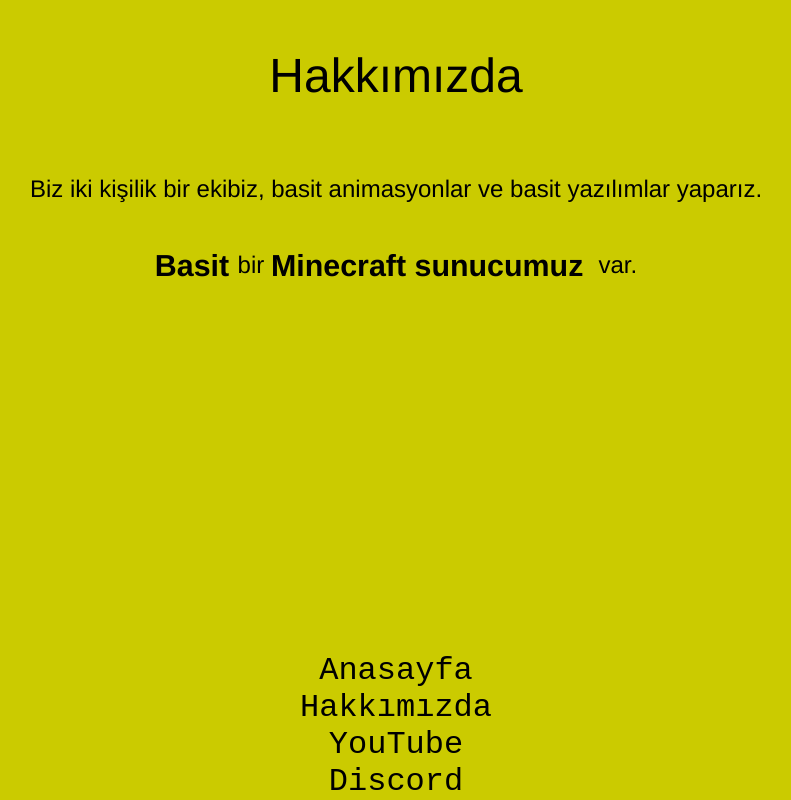
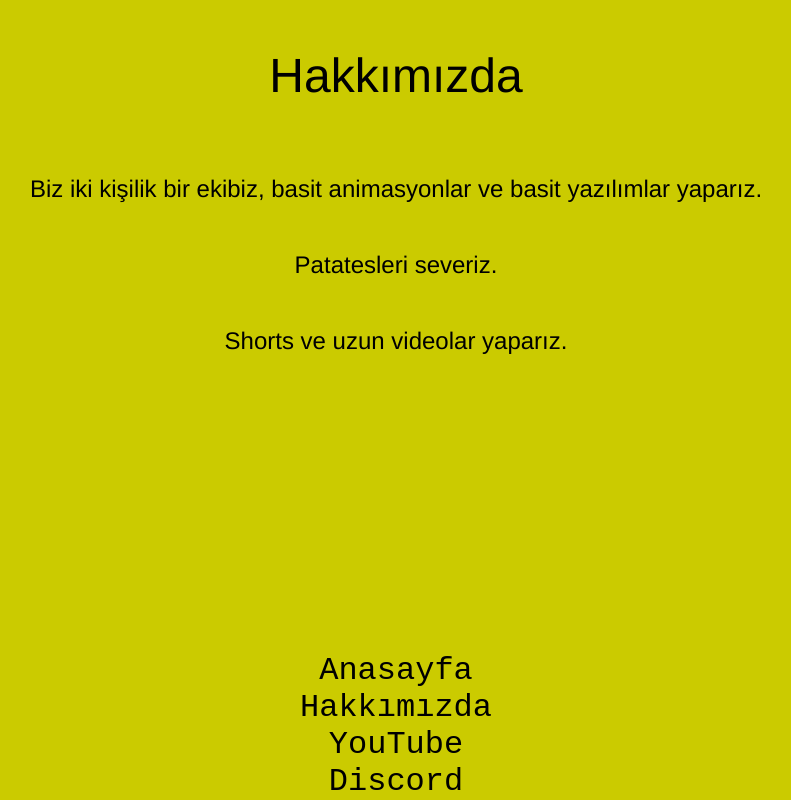
Before and after one commit to FakeTeamsTR/LimdekStudiosWebSite, a plain HTML site: page html/hakkimizda.html in a window 1280 px wide. Shown: the whole page, without its empty margins (244-1035 px from the left). Drawn offline with Linux system fonts and the light colour scheme.

Commit message:
Add files via upload

```diff
--- a/html/hakkimizda.css
+++ b/html/hakkimizda.css
@@ -44,14 +44,3 @@ div.icerik p {
     align-items: center;
     align-self: center;
 }
-div.icerikalin b {
-    font-size: 1.9rem;
-    color: #000000;
-    font-family: 'Franklin Gothic Medium';
-    align-items: center;
-    align-self: center;
-}
-div.icerikalin {
-    display: flex;
-    flex-direction: row;
-}
--- a/html/hakkimizda.html
+++ b/html/hakkimizda.html
@@ -10,12 +10,8 @@
     <p class="baslik1">Hakkımızda</p>
     <div class="icerik">
         <p>Biz iki kişilik bir ekibiz, basit animasyonlar ve basit yazılımlar yaparız.</p>
-        <div class="icerikalin">
-            <b>Basit </b>
-            <p>bir </p>
-            <b>Minecraft sunucumuz </b>
-            <p> var.</p>
-        </div>
+        <p>Patatesleri severiz.</p>
+        <p>Shorts ve uzun videolar yaparız.</p>
     </div>
     <div class="menu1">
         <a href="../index.html">Anasayfa</a>
```
Also changed, not shown: html/yt.css (+10 -0 lines), html/yt.html (+5 -1 lines).
